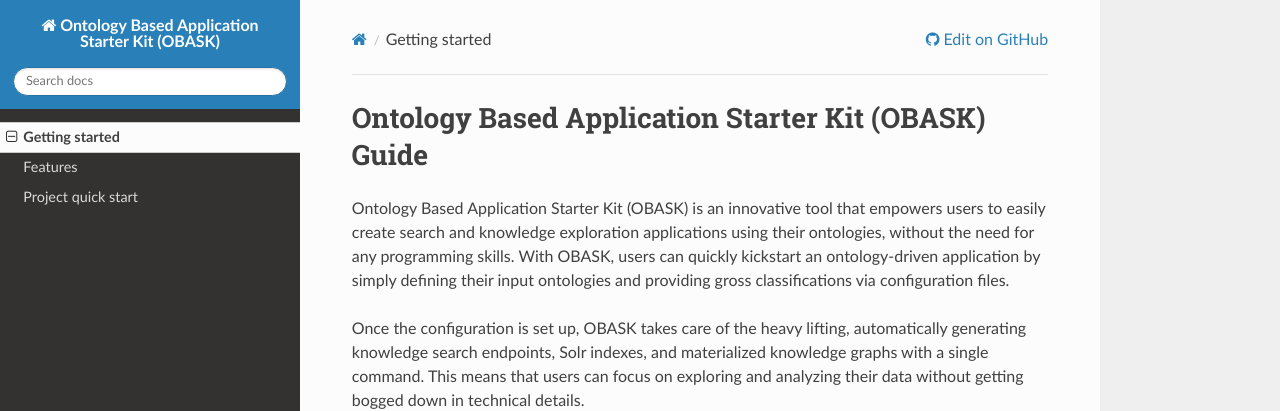
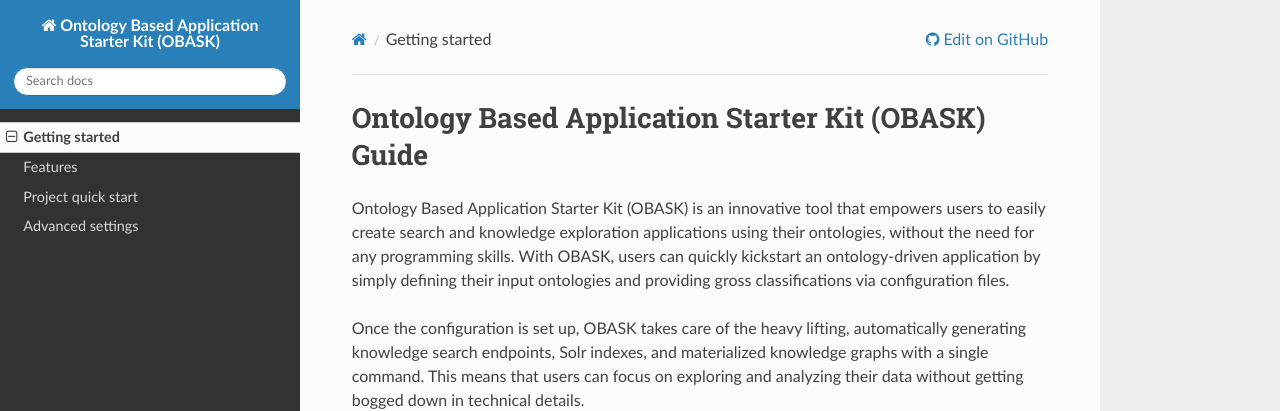
Before and after one commit to OBASKTools/obask, an MkDocs documentation site: the page built from docs/index.md, in a window 1280 px wide. Shown: the top 411 px of the page. Built offline with MkDocs 1.6.1, drawn with Linux system fonts in a browser that asks for light colours; nearby versions of some CDN libraries.

Commit message:
Update mkdocs.yml

```diff
--- a/mkdocs.yml
+++ b/mkdocs.yml
@@ -7,4 +7,5 @@ nav:
   - Getting started: index.md
   - Features: features.md
   - Project quick start: quick_start.md
+  - Advanced settings: advanced_config.md
 repo_url: https://github.com/OBASKTools/obask
```
